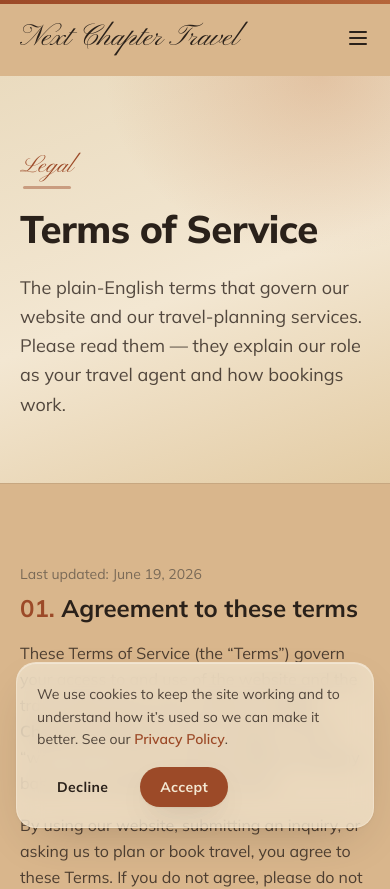
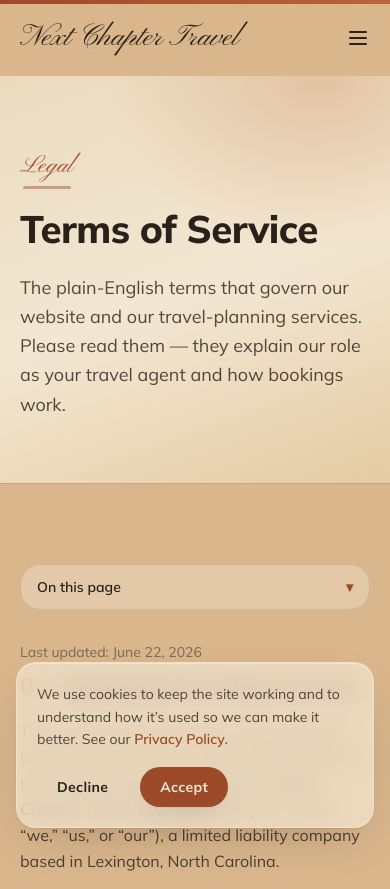
Before and after one commit to ksksrbiz-arch/next-chapter-travel, a Next.js app: page /terms in a window 390 px wide. Shown: the top 889 px of the page. Built offline with nearby package versions, Linux system fonts and the light colour scheme.

Commit message:
Legal pages: add mobile in-page TOC, a11y labels, refresh date
Co-Authored-By: Claude Opus 4.8 <noreply@anthropic.com>
Claude-Session: https://claude.ai/code/session_012KxMyVHKpmRo9ZKucFY7VN

```diff
--- a/src/app/privacy/page.tsx
+++ b/src/app/privacy/page.tsx
@@ -8,7 +8,7 @@ export const metadata: Metadata = {
   alternates: { canonical: "/privacy" },
 };
 
-const UPDATED = "June 19, 2026";
+const UPDATED = "June 22, 2026";
 
 const sections: LegalSection[] = [
   {
--- a/src/app/terms/page.tsx
+++ b/src/app/terms/page.tsx
@@ -8,7 +8,7 @@ export const metadata: Metadata = {
   alternates: { canonical: "/terms" },
 };
 
-const UPDATED = "June 19, 2026";
+const UPDATED = "June 22, 2026";
 
 const sections: LegalSection[] = [
   {
--- a/src/components/legal-doc.tsx
+++ b/src/components/legal-doc.tsx
@@ -54,7 +54,7 @@ export function LegalDoc({
           <aside className="hidden lg:block">
             <div className="sticky top-28">
               <p className="chapter-no text-clay">On this page</p>
-              <nav className="mt-4 border-l border-ink/10">
+              <nav aria-label="On this page" className="mt-4 border-l border-ink/10">
                 {sections.map((s, i) => (
                   <a
                     key={s.id}
@@ -72,6 +72,31 @@ export function LegalDoc({
 
           {/* Body */}
           <div className="max-w-prose">
+            {/* Mobile-only jump list (the sticky TOC above is desktop-only). A native
+                <details> keeps it collapsible and keyboard-operable with no JS. */}
+            <details className="group mb-8 rounded-xl2 border border-ink/10 bg-cream/40 lg:hidden">
+              <summary className="flex cursor-pointer items-center justify-between gap-2 px-4 py-3 text-sm font-semibold text-ink marker:content-none [&::-webkit-details-marker]:hidden">
+                On this page
+                <span
+                  aria-hidden
+                  className="text-clay transition-transform group-open:rotate-180"
+                >
+                  ▾
+                </span>
+              </summary>
+              <nav aria-label="On this page" className="border-t border-ink/10 px-2 pb-2">
+                {sections.map((s, i) => (
+                  <a
+                    key={s.id}
+                    href={`#${s.id}`}
+                    className="flex min-h-[44px] items-center gap-2 rounded-lg px-2 text-sm text-ink/70 transition-colors hover:text-clay"
+                  >
+                    <span className="tabular-nums text-ink/40">{String(i + 1).padStart(2, "0")}</span>
+                    {s.heading}
+                  </a>
+                ))}
+              </nav>
+            </details>
             <p className="text-sm text-stone lg:hidden">Last updated: {updated}</p>
             <div className="mt-2 space-y-12 lg:mt-0">
               {sections.map((s, i) => (
```
